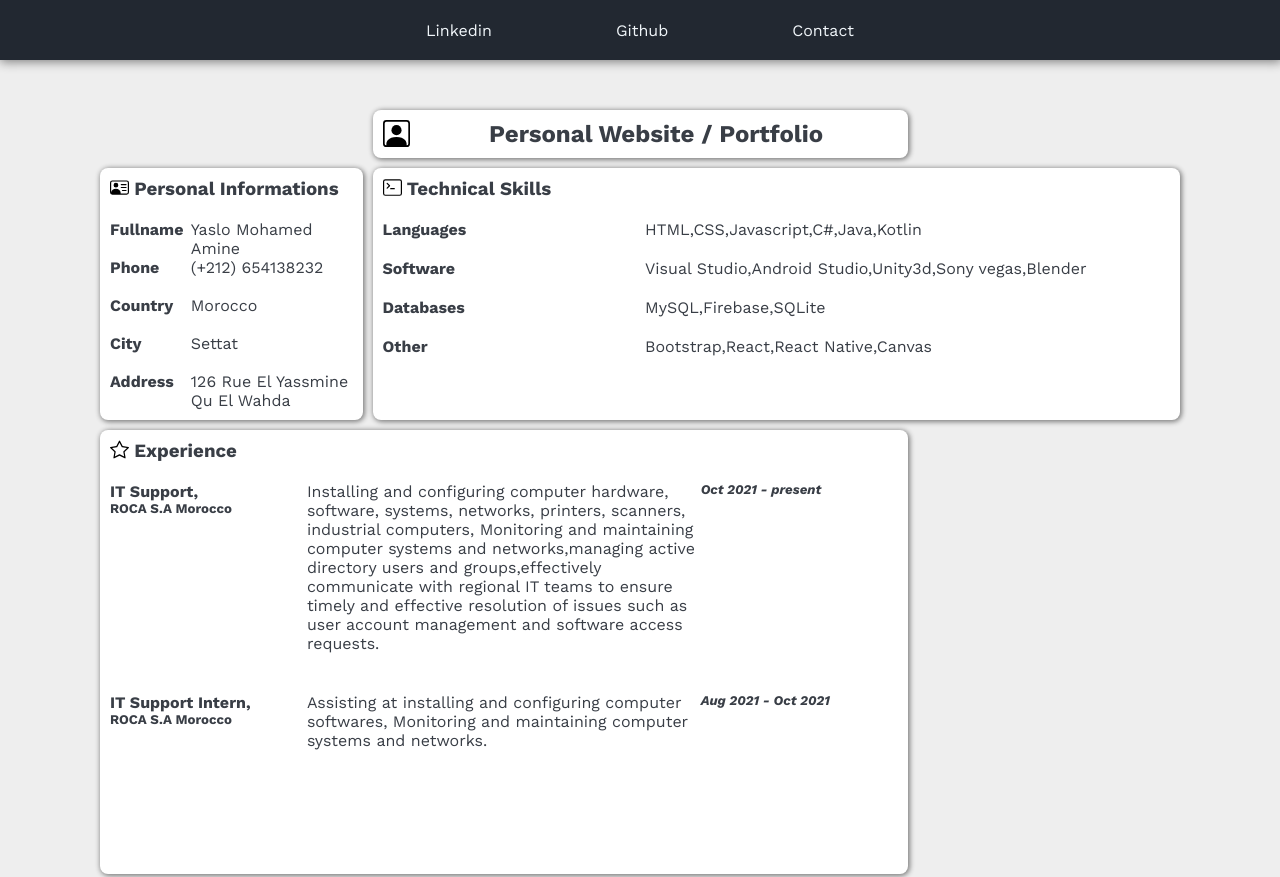
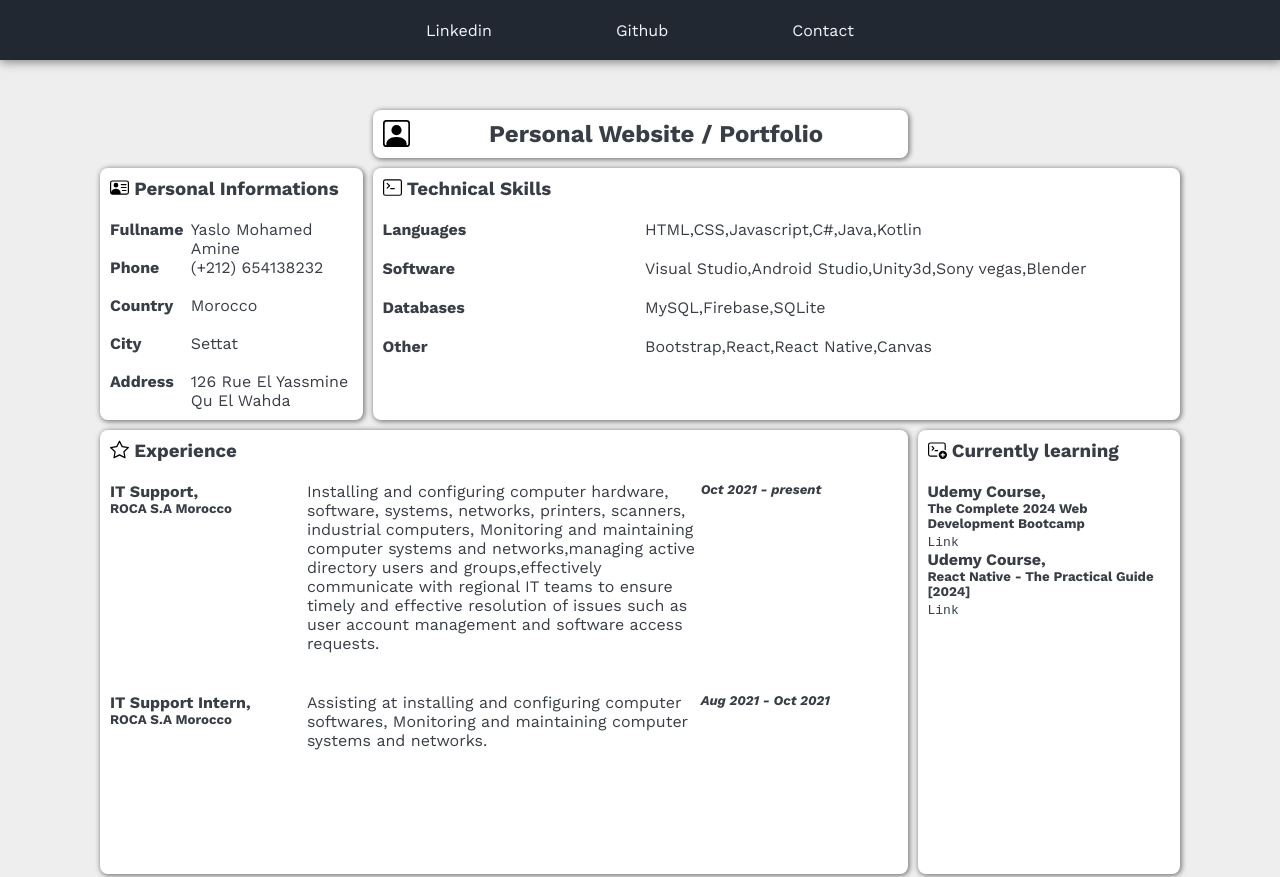
Before and after one commit to yasloxamine/Portfolio, a plain HTML site: page index.html in a window 1280 px wide. Shown: the top 877 px of the page. Drawn offline with nearby package versions, Linux system fonts and the light colour scheme.

Commit message:
Add files via upload

```diff
--- a/index.css
+++ b/index.css
@@ -14,7 +14,7 @@ body {
 
 a {
   text-decoration: none;
-  color: #eeeeee;
+  color: #393e46;
 }
 
 h3 {
@@ -58,6 +58,7 @@ table {
 
 .nav-item {
   color: #f0f5f9;
+  text-decoration: none;
 }
 
 .grid-container {
--- a/index.html
+++ b/index.html
@@ -135,6 +135,39 @@
             </div>
           </div>
         </div>
+
+        <div class="grid-item" id="currently-learning-div">
+          <img
+            class="grid-items-icons"
+            src="./icons/terminal-plus.svg"
+            alt="Currently Learning Icon"
+          />
+          <h3>Currently learning</h3>
+
+          <div id="currently-learning-container">
+            <div>
+              <h4>Udemy Course,</h4>
+              <h5>The Complete 2024 Web Development Bootcamp</h5>
+            </div>
+            <div><a
+              target="_blank"
+              href="https://www.udemy.com/course/the-complete-web-development-bootcamp/?couponCode=KEEPLEARNING"
+              ><code>Link</code></a
+            ></div>
+
+            <div>
+              <h4>Udemy Course,</h4>
+              <h5>React Native - The Practical Guide [2024]</h5>
+            </div>
+            <div><a
+              target="_blank"
+              href="https://www.udemy.com/course/react-native-the-practical-guide/?couponCode=KEEPLEARNING"
+              ><code>Link</code></a
+            ></div>
+
+          </div>
+        </div>
+
         <div class="grid-item" id="education-div">
           <img
             class="grid-items-icons"
```
Also changed, not shown: icons/terminal-plus.svg (added).
